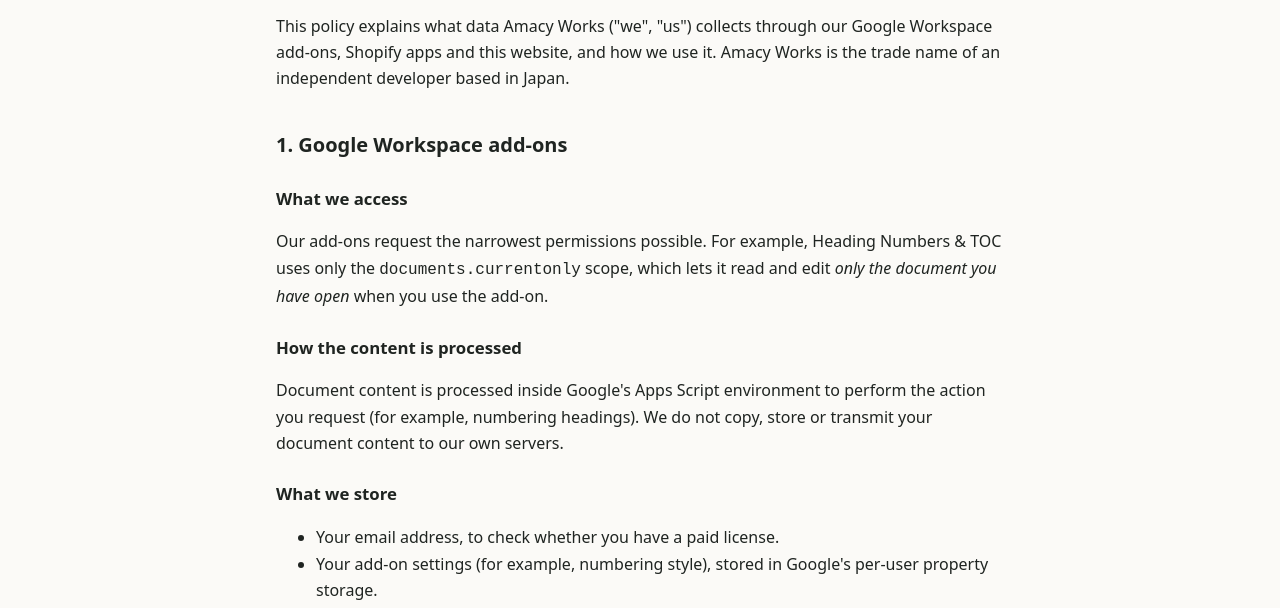
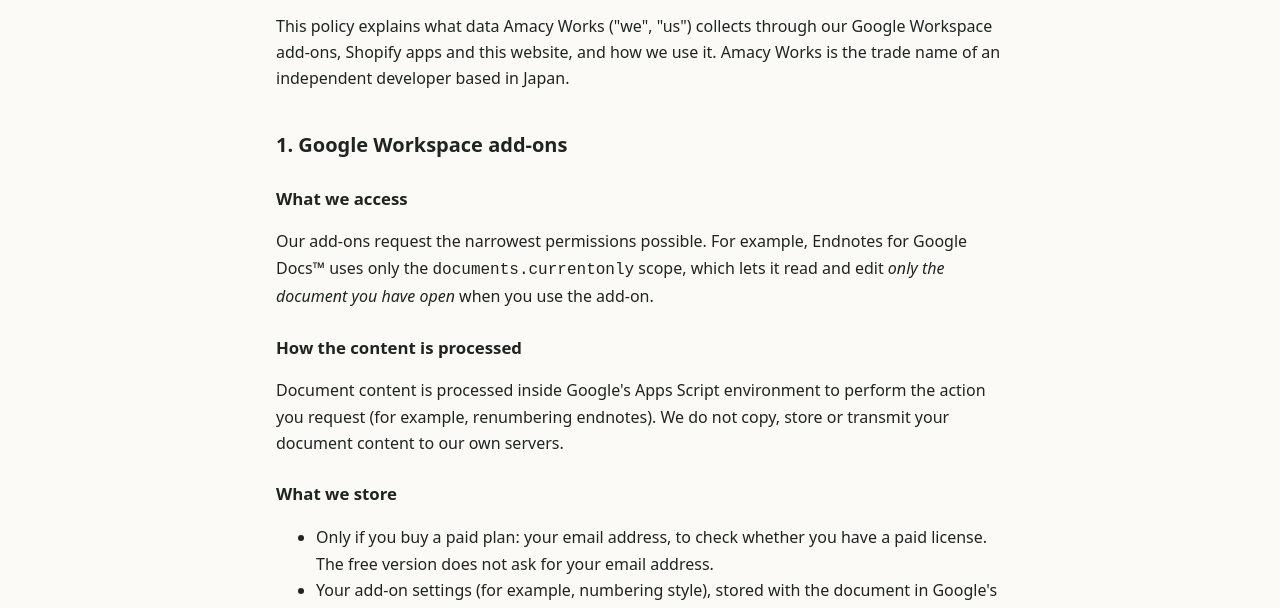
Before and after one commit to amacyworks/amacyworks.github.io, a plain HTML site: page privacy.html in a window 1280 px wide. Shown: the part 187-795 px from the top of the page. Drawn offline with Linux system fonts and the light colour scheme.

Commit message:
Feature Endnotes for Google Docs; update privacy examples

```diff
--- a/privacy.html
+++ b/privacy.html
@@ -8,13 +8,13 @@
 
 <h2>1. Google Workspace add-ons</h2>
 <h3>What we access</h3>
-<p>Our add-ons request the narrowest permissions possible. For example, Heading Numbers &amp; TOC uses only the <code>documents.currentonly</code> scope, which lets it read and edit <em>only the document you have open</em> when you use the add-on.</p>
+<p>Our add-ons request the narrowest permissions possible. For example, Endnotes for Google Docs&trade; uses only the <code>documents.currentonly</code> scope, which lets it read and edit <em>only the document you have open</em> when you use the add-on.</p>
 <h3>How the content is processed</h3>
-<p>Document content is processed inside Google's Apps Script environment to perform the action you request (for example, numbering headings). We do not copy, store or transmit your document content to our own servers.</p>
+<p>Document content is processed inside Google's Apps Script environment to perform the action you request (for example, renumbering endnotes). We do not copy, store or transmit your document content to our own servers.</p>
 <h3>What we store</h3>
 <ul>
-<li>Your email address, to check whether you have a paid license.</li>
-<li>Your add-on settings (for example, numbering style), stored in Google's per-user property storage.</li>
+<li>Only if you buy a paid plan: your email address, to check whether you have a paid license. The free version does not ask for your email address.</li>
+<li>Your add-on settings (for example, numbering style), stored with the document in Google's document property storage.</li>
 </ul>
 <h3>Limited Use</h3>
 <p>Amacy Works' use and transfer of information received from Google APIs to any other app will adhere to the <a href="https://developers.google.com/terms/api-services-user-data-policy">Google API Services User Data Policy</a>, including the Limited Use requirements. We do not use Google user data to develop, improve or train AI/ML models, do not sell it, and do not use it for advertising.</p>
```
Also changed, not shown: index.html (+2 -2 lines).
